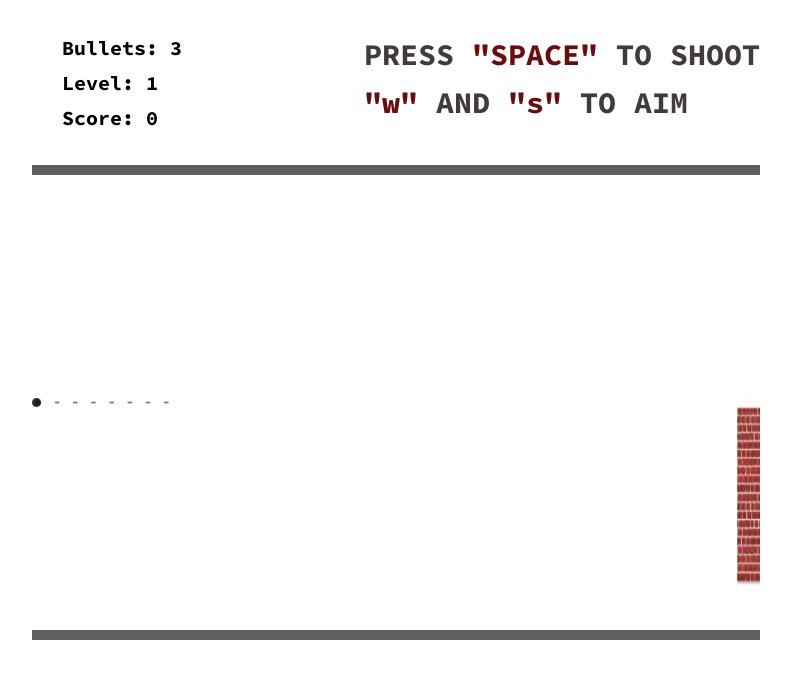
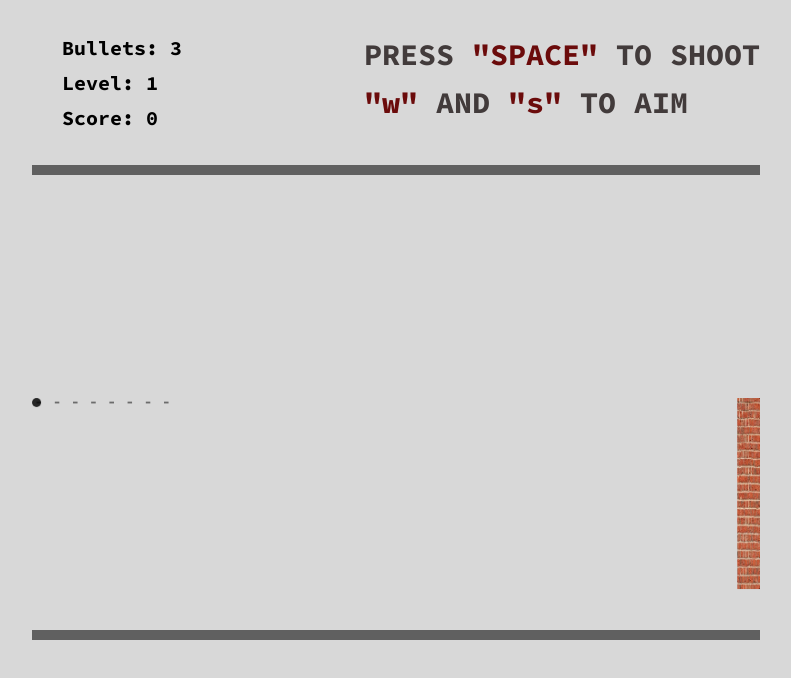
Before and after one commit to eliasMC89/Brick-it, a plain HTML site: page index.html in a window 1280 px wide. Both pictures are taken after a click on the button "PLAY". Shown: the whole page, without its empty margins (244-1035 px from the left). Drawn offline with Linux system fonts and the light colour scheme; a web font is replaced by a local one.

Commit message:
brick-it 1.0

```diff
--- a/brick.js
+++ b/brick.js
@@ -10,7 +10,7 @@ function Brick (canvasElement) {
   this.canvasElement = canvasElement;
   this.ctx = this.canvasElement.getContext('2d');
   this.image = new Image();
-  this.image.src = './images/brickBackground.jpg';
+  this.image.src = './images/brickWall2.jpeg';
   this.brickLimitSound = document.createElement('audio');
   this.brickLimitSound.src = './sounds/brickLimit.mp3';
 }
--- a/enemy2.js
+++ b/enemy2.js
@@ -1,7 +1,7 @@
 'use strict'
 
 function Enemy2 (canvasElement) {
-  this.x = this.x = (625) + (Math.random()*(156)); //canvasElement.width - 100;
+  this.x = this.x = (625) + (Math.random()*(145)); //canvasElement.width - 100;
   this.y = 350;
   this.size = 15;
   this.speed = 3;
--- a/main.js
+++ b/main.js
@@ -17,14 +17,10 @@ function main() {
   var howToButton;
   var restartButton;
   var backToMenuButton;
-  //var buttons;
 
   var livesElement;
   var scoreElement;
   var levelElement;
-
-  // var finalLevel;
-  // var finalScore;
 
   //audio
   var buttonSound = document.createElement('audio');
--- a/styles.css
+++ b/styles.css
@@ -19,6 +19,7 @@ body {
 
 body {
   text-align: center;
+  background-color: #D8D8D8;
 }
 
 h1 {
@@ -84,10 +85,11 @@ section.splash-header {
 .splash-header .title {
   font-size: 110px;
   padding: 40px;
+  border-radius: 5px;
 }
 
 .splash-header h1.title:hover {
-  background: url('./images/brickBackground.jpg');
+  background: url('./images/brickWall2.jpeg');
   background-repeat: no-repeat;
   background-size: 100%;
   color: #F7F7F7;
```
Also changed, not shown: images/brickWall2.jpeg (added).
